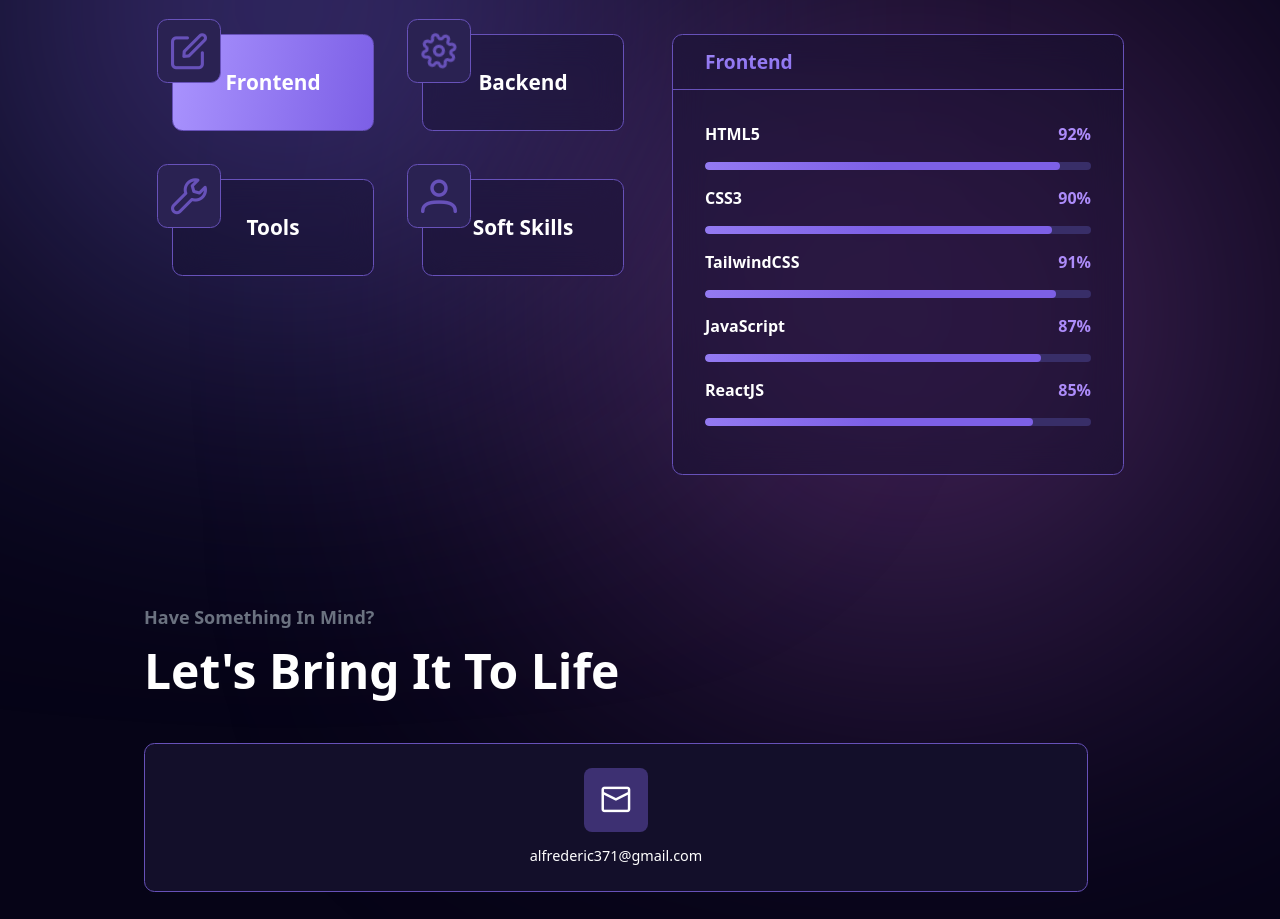
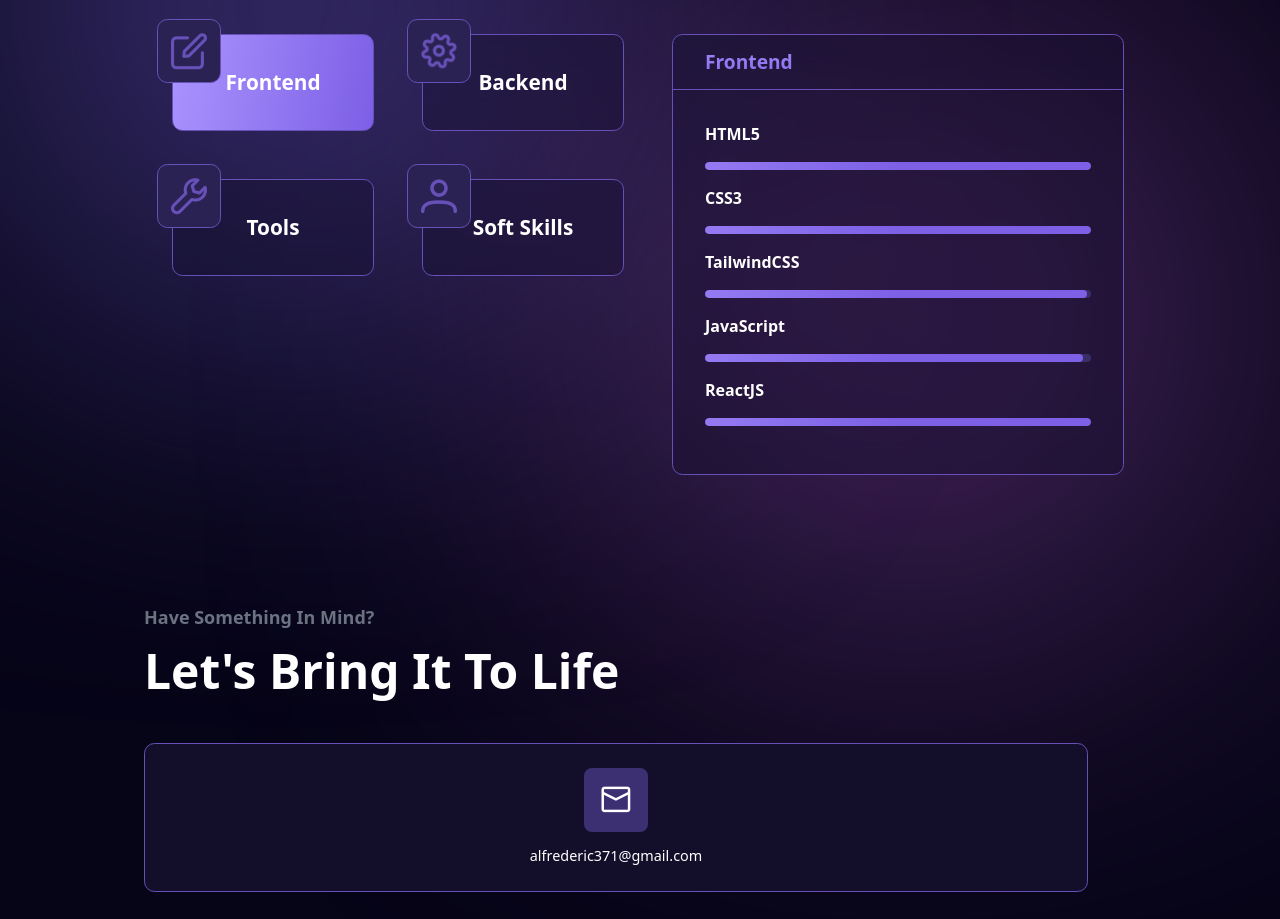
Before and after one commit to Ealfred1/EricAlfred, a React (Vite) app: page / in a window 1280 px wide. Shown: the part 6040-6959 px from the top of the page. Built offline with nearby package versions, Linux system fonts and the light colour scheme.

Commit message:
final changes...lets say done :)

```diff
--- a/src/components/Skills/SkillInfoCard/SkillInfoCard.jsx
+++ b/src/components/Skills/SkillInfoCard/SkillInfoCard.jsx
@@ -9,7 +9,7 @@ const SkillInfoCard = ({ heading, skills }) => {
 					<React.Fragment key={`skills_${index}`}>
 						<div className="skill-info flex items-center justify-between">
 							<p className="">{item.skill}</p>
-							<p className="percentage text-[#ad8cfa]">{item.percentage}</p>
+							{/* <p className="percentage text-[#ad8cfa]">{item.percentage}</p> */}
 						</div>
 
 						<div className="skill-progress-bg w-full h-[0.5rem] bg-[#382e68] rounded-[0.5rem] my-[1rem] overflow-hidden">
--- a/src/utils/data.js
+++ b/src/utils/data.js
@@ -3,40 +3,40 @@ export const SKILLS = [
 		title: "Frontend",
 		icon: "pi pi-pen-to-square skill-img",
 		skills: [
-			{ skill: "HTML5", percentage: "92%" },
-			{ skill: "CSS3 ", percentage: "90%" },
-			{ skill: "TailwindCSS", percentage: "91%" },
-			{ skill: "JavaScript", percentage: "87%" },
-			{ skill: "ReactJS", percentage: "85%" },
+			{ skill: "HTML5", percentage: "100%" },
+			{ skill: "CSS3 ", percentage: "100%" },
+			{ skill: "TailwindCSS", percentage: "99%" },
+			{ skill: "JavaScript", percentage: "98%" },
+			{ skill: "ReactJS", percentage: "100%" },
 		],
 	},
 	{
 		title: "Backend",
 		icon: "pi pi-cog pi-spin skill-img",
 		skills: [
-			{ skill: "Python", percentage: "79%" },
-			{ skill: "Django ", percentage: "80%" },
-			{ skill: "Django Rest Framework", percentage: "76%" },
+			{ skill: "Python", percentage: "98%" },
+			{ skill: "Django ", percentage: "99%" },
+			{ skill: "Django Rest Framework", percentage: "100%" },
 		],
 	},
 	{
 		title: "Tools",
 		icon: "pi pi-wrench skill-img",
 		skills: [
-			{ skill: "Git & GitHub", percentage: "85%" },
-			{ skill: "Visual Studio Code ", percentage: "76%" },
-			{ skill: "Framer-motion", percentage: "70%" },
-			{ skill: "Figma", percentage: "87%" },
+			{ skill: "Git & GitHub", percentage: "100%" },
+			{ skill: "Visual Studio Code ", percentage: "95%" },
+			{ skill: "Framer-motion", percentage: "97%" },
+			{ skill: "Figma", percentage: "99%" },
 		],
 	},
 	{
 		title: "Soft Skills",
 		icon: "pi pi-user skill-img",
 		skills: [
-			{ skill: "Problem-Solving", percentage: "80%" },
-			{ skill: "Collaboration ", percentage: "85%" },
-			{ skill: "Attention to Detail", percentage: "75%" },
-			{ skill: "Creativity", percentage: "85%" },
+			{ skill: "Problem-Solving", percentage: "98%" },
+			{ skill: "Collaboration ", percentage: "100%" },
+			{ skill: "Attention to Detail", percentage: "99%" },
+			{ skill: "Creativity", percentage: "97%" },
 		],
 	},
 ]
```
